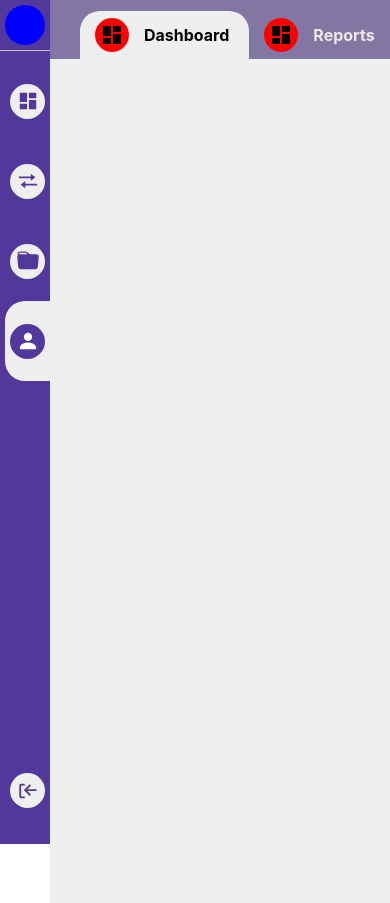
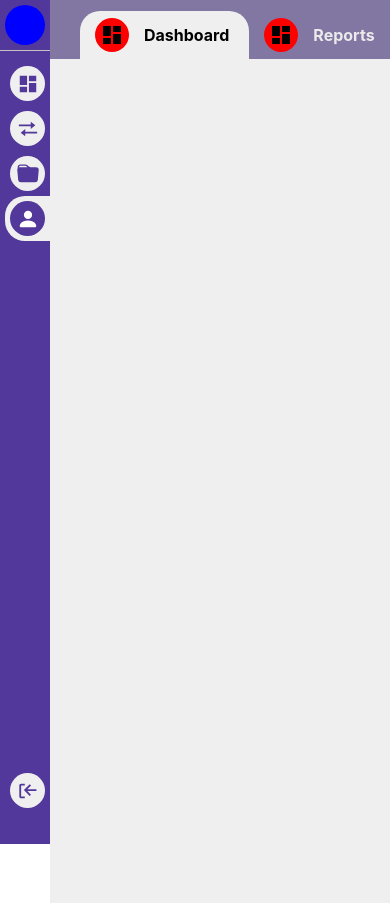
Before and after one commit to alnstien/BMS-frontend, a React (Create React App) app: page /events in a window 390 px wide. Shown: the top 903 px of the page. Built offline with nearby package versions, Linux system fonts and the light colour scheme.

Commit message:
commited

```diff
--- a/src/components/sidebar/sidebar.css
+++ b/src/components/sidebar/sidebar.css
@@ -178,6 +178,8 @@
     .sidebar-link, .sidebar-link-active{
         min-width: unset;
         max-width: unset;
+        max-height: unset;
+        min-height: unset;
     }
     .sidebar-link-wrapper,
     .sidebar-link-wrapper-active{
```
